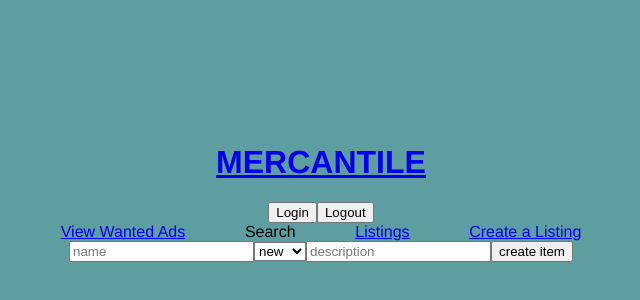
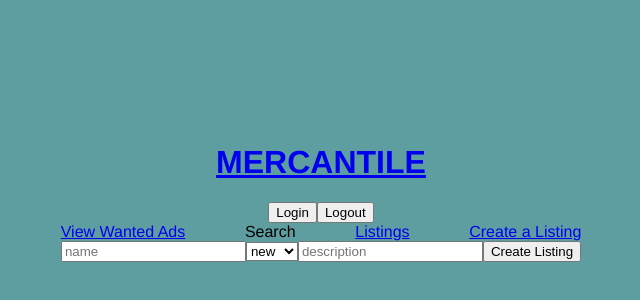
Before and after one commit to sailor-june/mercantile-frontend, a React (Create React App) app: page /items/new in a window 1280 px wide. Shown: the part 216-516 px from the top of the page, without its empty margins (327-967 px from the left). Built offline with nearby package versions, Linux system fonts and the light colour scheme; no server answers.

Commit message:
wip on new item page, should allow for creation of new item listings and redirect to listings index

```diff
--- a/src/components/Main.js
+++ b/src/components/Main.js
@@ -31,7 +31,7 @@ function Main() {
 
       const createItem = async(item) => {
         //make post request to create item
-        await fetch(URL + "items", {
+        await fetch(URL + "items/new", {
           method: 'POST',
           headers: {
             'Content-type': 'Application/json'
@@ -104,7 +104,14 @@ function Main() {
 
             <Route path="/wanted" element={<Wanted />}/>
 
-            <Route path="/items/new" element={<NewItem createItem={createItem} />}/>
+            <Route
+            path="/items/new"
+            element={
+            <NewItem
+            items={items}
+            createItem={createItem}
+            />}
+            />
             <Route path ="/" element ={<About />}/>
           </Routes>
         </main>
--- a/src/pages/Index.js
+++ b/src/pages/Index.js
@@ -7,6 +7,7 @@ function Index(props) {
 
 
   const loaded =() =>{
+
 
       return props.items.map((item)=>(
 
@@ -21,7 +22,6 @@ function Index(props) {
           {item.condition? <div>Condition: <li>{item.condition}</li></div>:null}
           </div>
           </div>
-
 
 
         )
--- a/src/pages/NewItem.js
+++ b/src/pages/NewItem.js
@@ -1,20 +1,19 @@
-import React from "react";
 import { useState } from "react";
+import { useNavigate } from 'react-router-dom';
   import { auth } from "../firebase";
   import { getAuth } from "firebase/auth";
 
 function NewItem(props) {
-  const [user, setUser]=useState(null)
-
-
-
-
-
+  const navigate = useNavigate()
 
     const formFields = {
-        name: '',
-        condition: '',
-        user:'' };
+      name: '',
+      description: '',
+      condition: '',
+      image: '',
+      user: 'L33t Khajiit',
+      zipcode: '12345'
+    }
 
    //state to hold formData
     const [newForm, setNewForm] = useState(formFields);
@@ -27,6 +26,7 @@ function NewItem(props) {
         event.preventDefault();
             props.createItem(newForm);
                 setNewForm(formFields)
+                navigate('/items')
                  };
 
   return (<>
@@ -63,7 +63,7 @@ function NewItem(props) {
         className="hidden"
         onChange={handleChange}/>
 
-        <input type="submit" value="create item" />
+        <input type="submit" value="Create Listing" />
       </form>
     </div>
     </>
```
